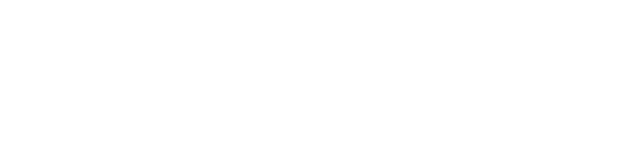
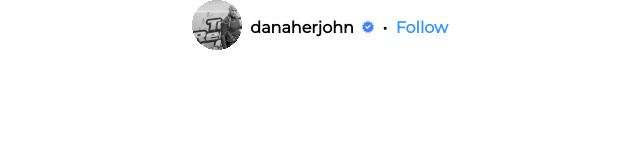
Before and after one commit to SpencerWhitehead7/markov-danaher-quotes-site, a website: page fakeInsta.html in a window 1280 px wide. Shown: the whole page, without its empty margins (320-960 px from the left). Drawn offline with Linux system fonts and the light colour scheme.

Commit message:
feat: fake-insta header section

```diff
--- a/fakeInsta.html
+++ b/fakeInsta.html
@@ -10,7 +10,15 @@
 <body>
 
   <article>
-
+    <header class="center-wrapper">
+        <a href="https://www.instagram.com/danaherjohn/">
+          <img src="danaherphoto.png" alt="danaher john's profile picture"/>
+        </a>
+        <b>&nbsp;&nbsp;danaherjohn&nbsp;&nbsp;</b>
+        <img src="verified.png" alt="verified checkmark"/>
+        <b>&nbsp;&nbsp;•&nbsp;&nbsp;</b>
+        <b style="color:#3897f0;">Follow</b>
+    </header>
   </article>
 
 </body>
```
